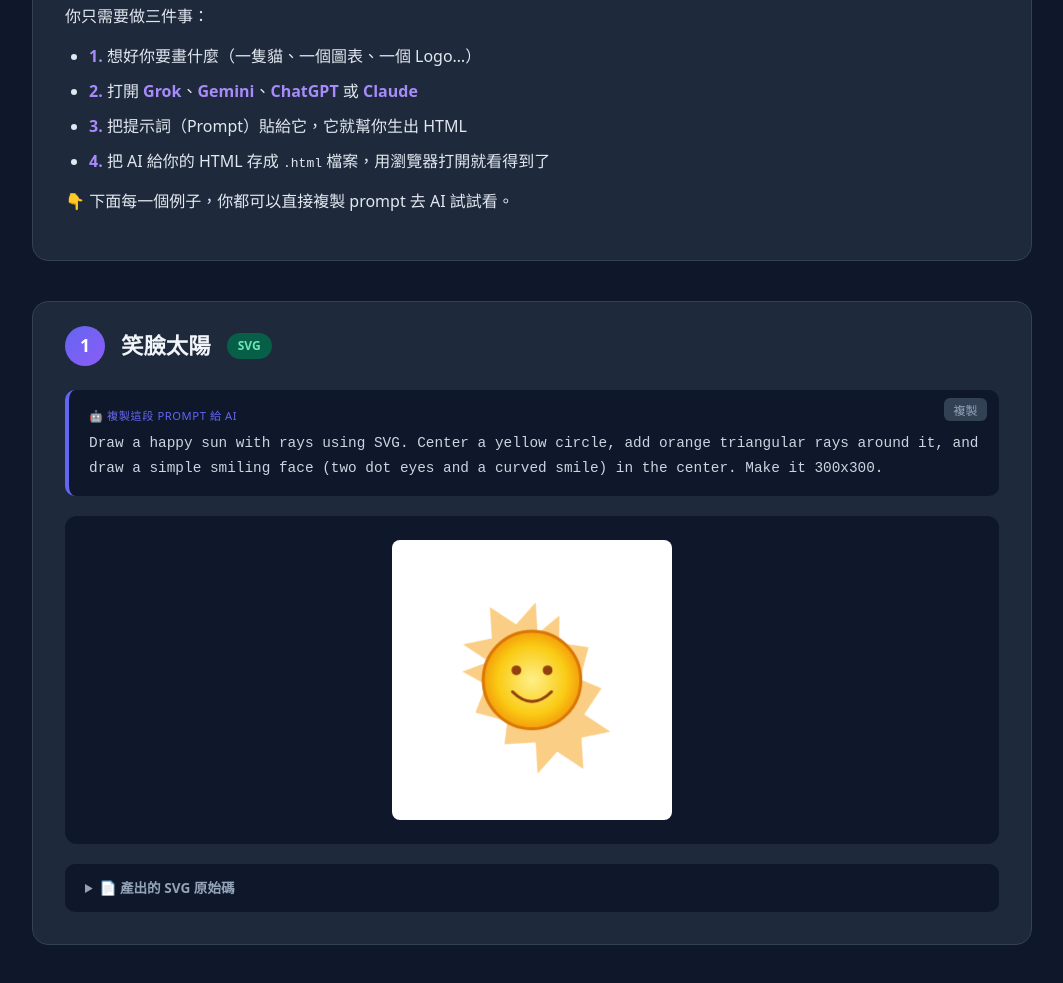
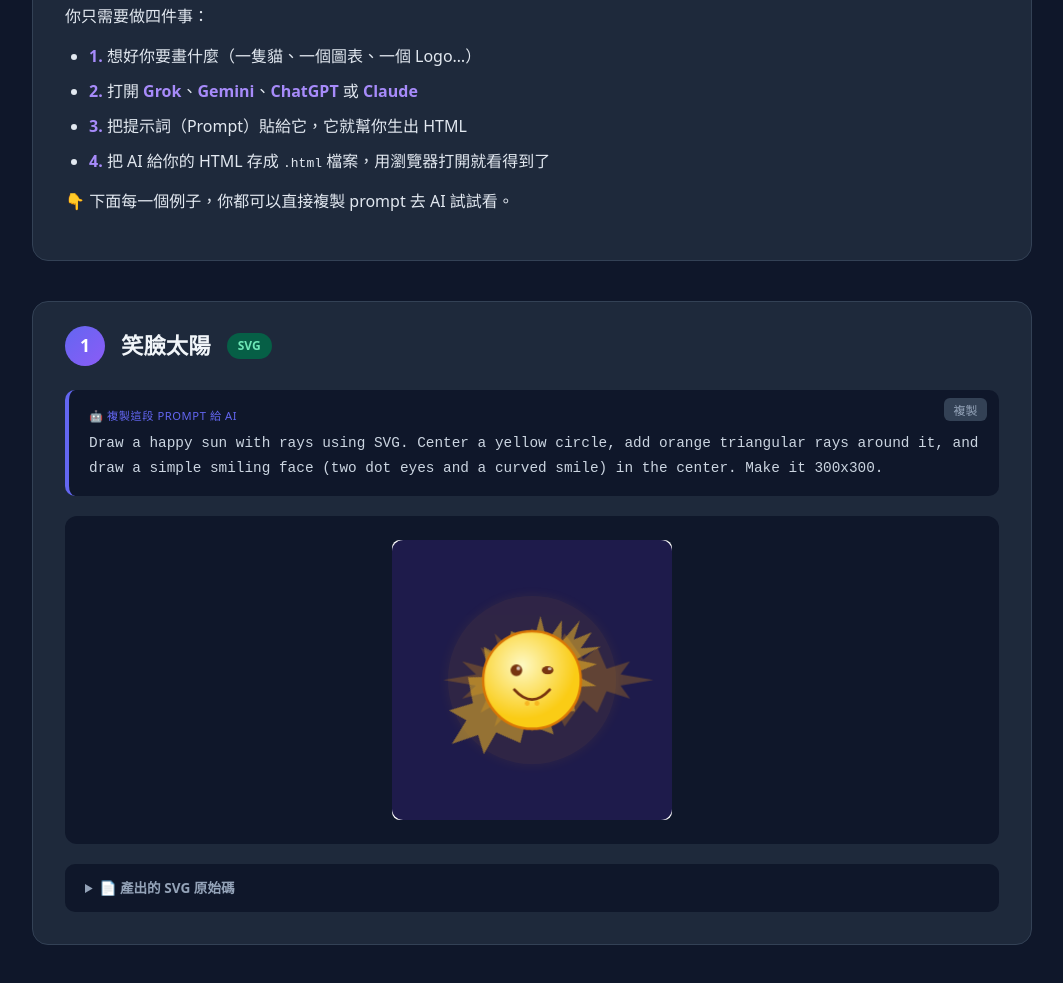
Before and after one commit to morattiyau-ctrlww/SVG, a plain HTML site: page index.html in a window 1280 px wide. Shown: the part 656-1639 px from the top of the page, without its empty margins (108-1171 px from the left). Drawn offline with Linux system fonts and the light colour scheme.

Commit message:
Fix step count to 4, improve sun SVG with better design and animations

```diff
--- a/index.html
+++ b/index.html
@@ -223,7 +223,7 @@
 
   <div class="intro">
     <h2>🧠 怎麼玩？</h2>
-    <p>你只需要做三件事：</p>
+    <p>你只需要做四件事：</p>
     <ul>
       <li><strong>1.</strong> 想好你要畫什麼（一隻貓、一個圖表、一個 Logo…）</li>
       <li><strong>2.</strong> 打開 <strong>Grok</strong>、<strong>Gemini</strong>、<strong>ChatGPT</strong> 或 <strong>Claude</strong></li>
@@ -253,25 +253,44 @@
             <style>
               @keyframes spin { to { transform: rotate(360deg); } }
               @keyframes pulse { 0%, 100% { transform: scale(1); } 50% { transform: scale(1.06); } }
-              .rays { animation: spin 12s linear infinite; transform-origin: 0 0; }
+              @keyframes blink { 0%, 94%, 100% { transform: scaleY(1); } 95% { transform: scaleY(0.1); } }
+              .rays-outer { animation: spin 20s linear infinite; transform-origin: 0 0; }
+              .rays-inner { animation: spin 14s linear infinite reverse; transform-origin: 0 0; }
               .face { animation: pulse 3s ease-in-out infinite; transform-origin: 0 0; }
+              .eye-l { animation: blink 5s ease-in-out infinite; transform-origin: -16px -10px; }
+              .eye-r { animation: blink 5s ease-in-out infinite 0.1s; transform-origin: 16px -10px; }
             </style>
             <defs>
               <radialGradient id="sunGlow" cx="50%" cy="50%" r="50%">
                 <stop offset="0%" stop-color="#fef08a"/>
-                <stop offset="70%" stop-color="#facc15"/>
-                <stop offset="100%" stop-color="#f59e0b"/>
+                <stop offset="50%" stop-color="#facc15"/>
+                <stop offset="100%" stop-color="#ea580c"/>
               </radialGradient>
+              <radialGradient id="sunFace" cx="40%" cy="35%" r="55%">
+                <stop offset="0%" stop-color="#fef9c3"/>
+                <stop offset="100%" stop-color="#facc15"/>
+              </radialGradient>
+              <filter id="glow">
+                <feGaussianBlur stdDeviation="6" result="blur"/>
+                <feMerge><feMergeNode in="blur"/><feMergeNode in="SourceGraphic"/></feMerge>
+              </filter>
             </defs>
+            <rect x="0" y="0" width="300" height="300" fill="#1e1b4b" rx="12"/>
+            <circle cx="150" cy="150" r="90" fill="#f59e0b" opacity="0.08" filter="url(#glow)"/>
             <g transform="translate(150,150)">
-              <g class="rays">
-                <polygon points="0,-110 15,-80 45,-90 30,-60 60,-45 45,-25 70,0 45,20 60,45 30,40 45,70 15,60 0,90 -15,60 -45,70 -30,40 -60,45 -45,20 -70,0 -45,-25 -60,-45 -30,-60 -45,-90 -15,-80" fill="#f59e0b" opacity="0.5"/>
+              <g class="rays-outer">
+                <polygon points="0,-130 6,-95 20,-105 12,-80 35,-70 22,-55 50,-35 30,-25 55,0 30,20 50,40 22,32 35,55 12,45 20,75 6,60 0,95 -6,60 -20,75 -12,45 -35,55 -22,32 -50,40 -30,20 -55,0 -30,-25 -50,-35 -22,-55 -35,-70 -12,-80 -20,-105 -6,-95" fill="#f59e0b" opacity="0.25"/>
+              </g>
+              <g class="rays-inner">
+                <polygon points="0,-110 10,-82 30,-90 20,-65 45,-52 32,-35 60,-18 35,-8 55,15 32,28 48,50 22,38 30,65 12,50 18,80 6,62 0,82 -6,62 -18,80 -12,50 -30,65 -22,38 -48,50 -32,28 -55,15 -35,-8 -60,-18 -32,-35 -45,-52 -20,-65 -30,-90 -10,-82" fill="#fbbf24" opacity="0.5"/>
               </g>
               <g class="face">
-                <circle cx="0" cy="0" r="50" fill="url(#sunGlow)" stroke="#d97706" stroke-width="3"/>
-                <circle cx="-16" cy="-10" r="5" fill="#92400e"/>
-                <circle cx="16" cy="-10" r="5" fill="#92400e"/>
-                <path d="M-20,12 Q0,32 20,12" stroke="#92400e" stroke-width="3" fill="none" stroke-linecap="round"/>
+                <circle cx="0" cy="0" r="50" fill="url(#sunFace)" stroke="#d97706" stroke-width="2.5"/>
+                <g class="eye-l"><circle cx="-16" cy="-10" r="6" fill="#78350f"/><circle cx="-14" cy="-12" r="2" fill="#fff" opacity="0.7"/></g>
+                <g class="eye-r"><circle cx="16" cy="-10" r="6" fill="#78350f"/><circle cx="18" cy="-12" r="2" fill="#fff" opacity="0.7"/></g>
+                <path d="M-18,10 Q0,30 18,10" stroke="#78350f" stroke-width="3" fill="none" stroke-linecap="round"/>
+                <circle cx="-5" cy="24" r="2.5" fill="#f59e0b" opacity="0.6"/>
+                <circle cx="5" cy="24" r="2.5" fill="#f59e0b" opacity="0.6"/>
               </g>
             </g>
           </svg>
```
